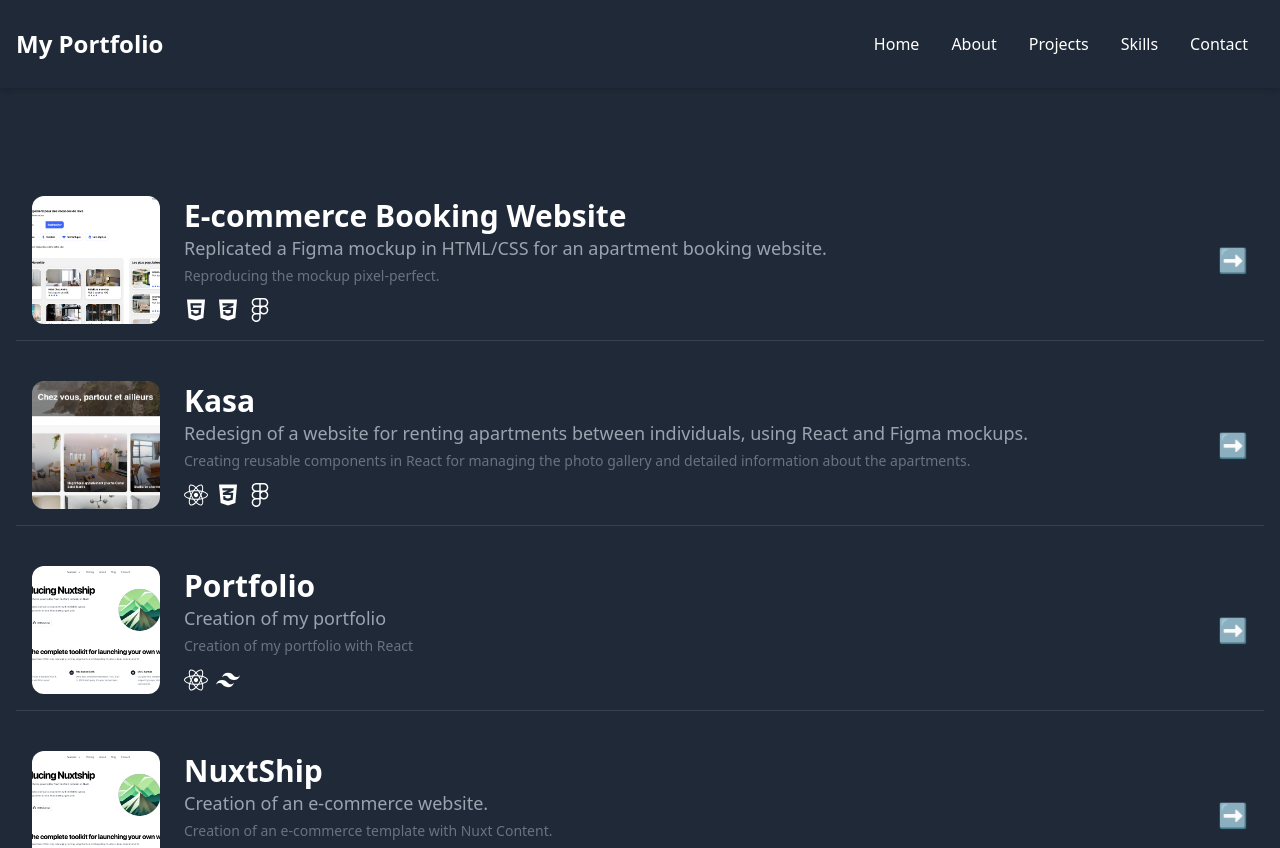
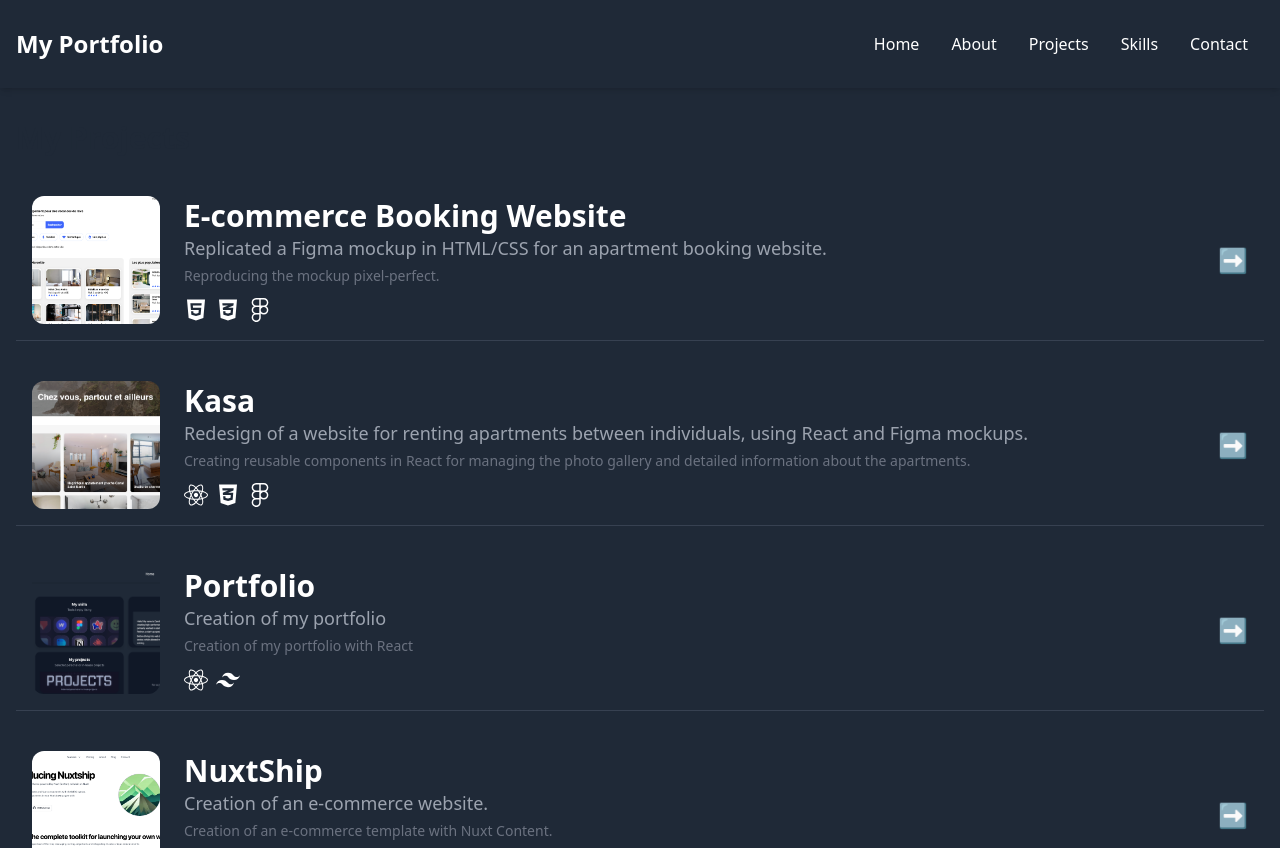
Before and after one commit to CarolinaDelerue/portfolio-react, a React (Vite) app: page /projects in a window 1280 px wide. Shown: the top 848 px of the page. Built offline with nearby package versions, Linux system fonts and the light colour scheme.

Commit message:
add portfolio project

```diff
--- a/src/pages/Projects.tsx
+++ b/src/pages/Projects.tsx
@@ -32,8 +32,8 @@ const Projects: React.FC = () => {
       description: 'Creation of my portfolio',
       challenge: 'Creation of my portfolio with React',
       skills: ['React', 'Tailwind CSS', 'Responsive Design'],
-      link: 'https://nuxtship.vercel.app/',
-      imageSrc: '/assets/nuxtship.png',
+      link: 'https://carolina-portfolio-react.netlify.app/',
+      imageSrc: '/assets/portfolio.png',
     },
     {
       title: 'NuxtShip',
```
Also changed, not shown: public/assets/portfolio.png (added).
